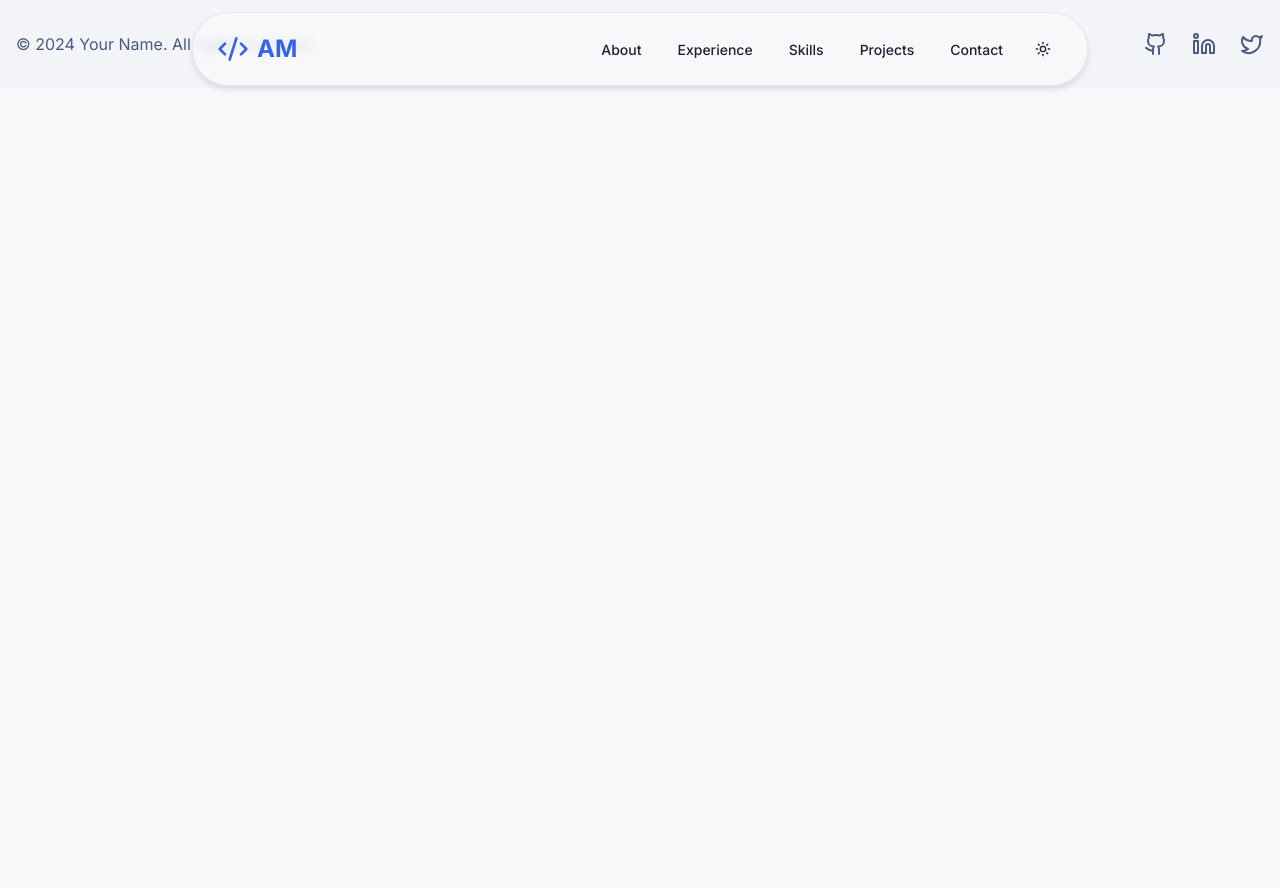
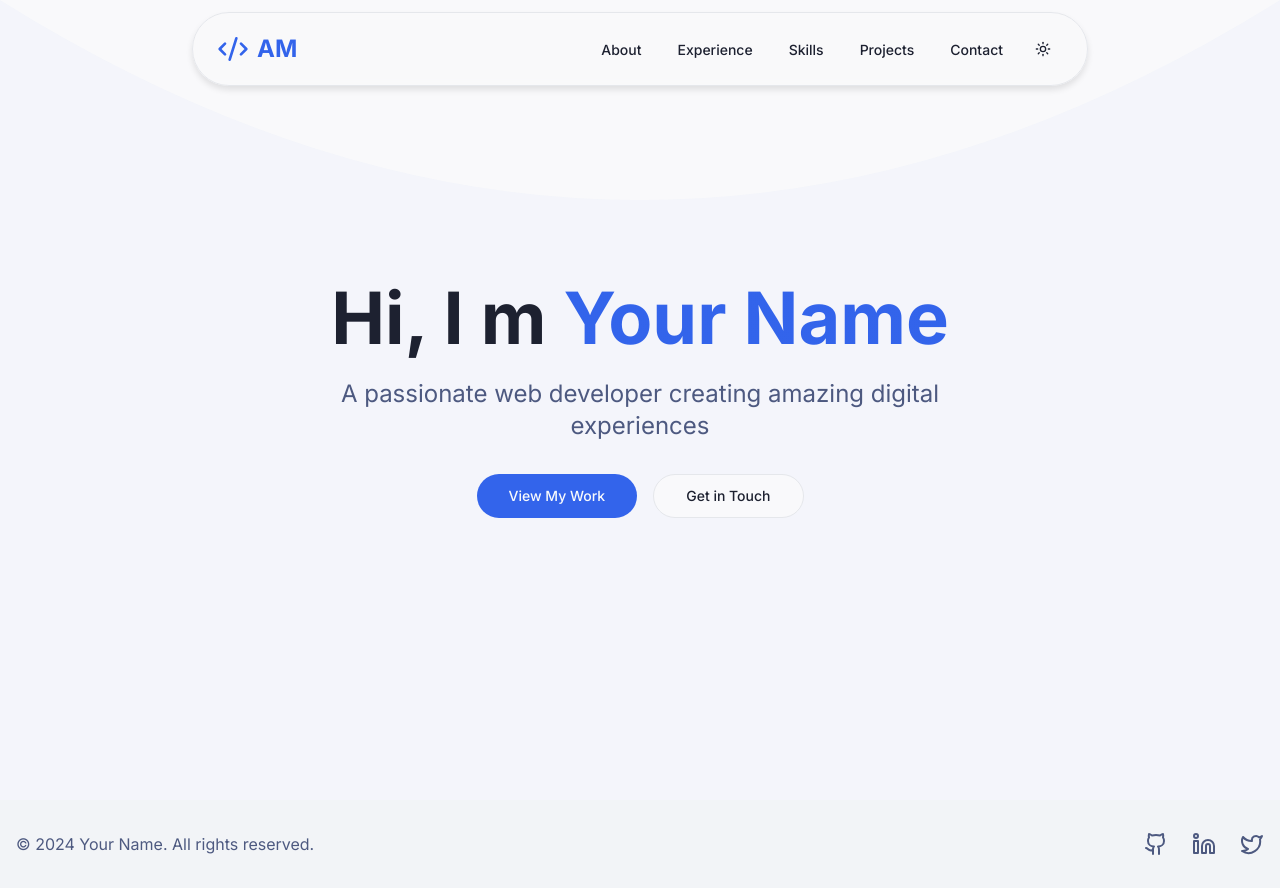
Before and after one commit to AmrAbouElkair/Portfolio, a Next.js app: page / in a window 1280 px wide. Before the commit the page ends 800 px from the top, so only its background shows below. Built offline with nearby package versions, Linux system fonts and the light colour scheme.

Commit message:
Create a Hero section and import it in the route.

```diff
--- a/src/app/page.tsx
+++ b/src/app/page.tsx
@@ -1,9 +1,12 @@
-import { Footer, Header } from "@/components/views/home";
+import { Footer, Header, Hero } from "@/components/views/home";
 
 export default function Home() {
   return (
     <div className="flex min-h-screen flex-col">
       <Header />
+      <main className="flex-grow">
+        <Hero />
+      </main>
       <Footer />
     </div>
   );
--- a/src/components/views/home/index.ts
+++ b/src/components/views/home/index.ts
@@ -1,2 +1,3 @@
 export { default as Header } from "./sections/Header";
 export { default as Footer } from "./sections/Footer";
+export { default as Hero } from "./sections/Hero";
--- /dev/null
+++ b/src/components/views/home/sections/Hero.tsx
@@ -0,0 +1,61 @@
+"use client";
+
+import { motion } from "framer-motion";
+import { Button } from "@/components/ui/button";
+import Link from "next/link";
+
+export default function Hero() {
+  return (
+    <section className="relative min-h-screen flex items-center justify-center overflow-hidden py-20 md:py-32">
+      <div className="container mx-auto px-4 z-10">
+        <motion.div
+          initial={{ opacity: 0, y: 20 }}
+          animate={{ opacity: 1, y: 0 }}
+          transition={{ duration: 0.8 }}
+          className="text-center"
+        >
+          <h1 className="text-5xl md:text-7xl font-bold mb-6">
+            Hi, I m{" "}
+            <span className="gradient-text inline-block">Your Name</span>
+          </h1>
+          <p className="text-xl md:text-2xl mb-8 text-muted-foreground max-w-2xl mx-auto">
+            A passionate web developer creating amazing digital experiences
+          </p>
+          <div className="flex justify-center space-x-4">
+            <Button
+              size="lg"
+              className="rounded-full px-8 hover:scale-105 transition-transform"
+              asChild
+            >
+              <Link href="#projects">View My Work</Link>
+            </Button>
+            <Button
+              variant="outline"
+              size="lg"
+              className="rounded-full px-8 hover:scale-105 transition-transform"
+              asChild
+            >
+              <Link href="#contact">Get in Touch</Link>
+            </Button>
+          </div>
+        </motion.div>
+      </div>
+      <div className="absolute inset-0 z-0">
+        <svg
+          className="w-full h-full opacity-50"
+          viewBox="0 0 100 100"
+          preserveAspectRatio="none"
+        >
+          <motion.path
+            d="M0,0 Q50,50 100,0 V100 H0 Z"
+            fill="currentColor"
+            className="text-primary/5"
+            initial={{ y: 100 }}
+            animate={{ y: 0 }}
+            transition={{ duration: 1.5, ease: "easeInOut" }}
+          />
+        </svg>
+      </div>
+    </section>
+  );
+}
```
